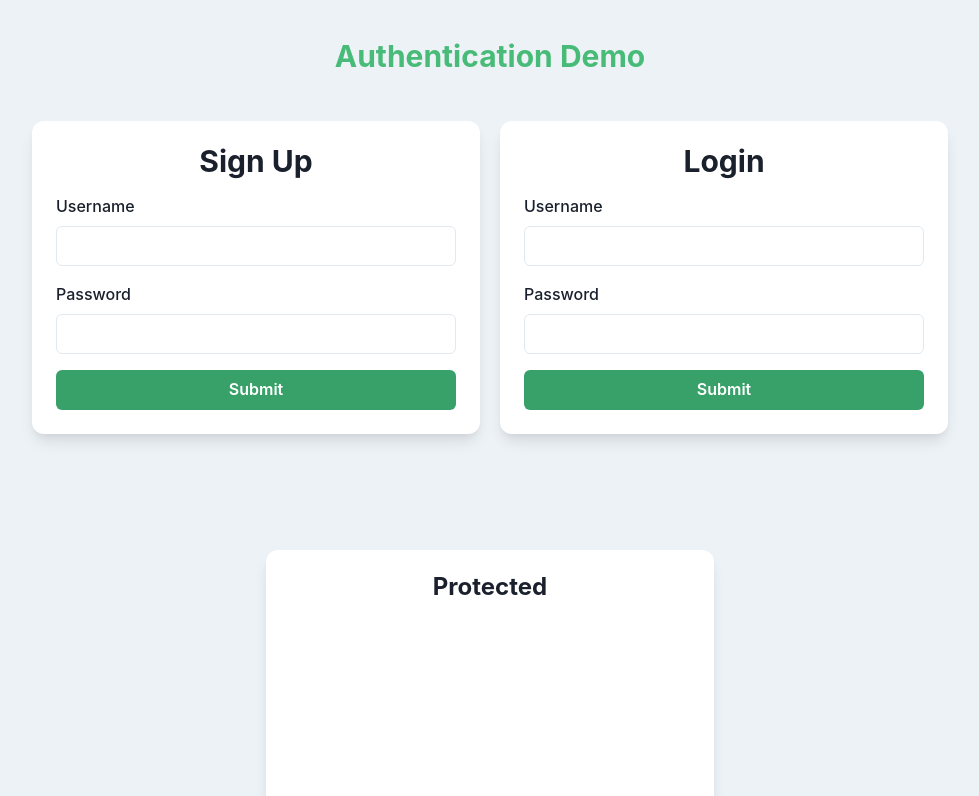
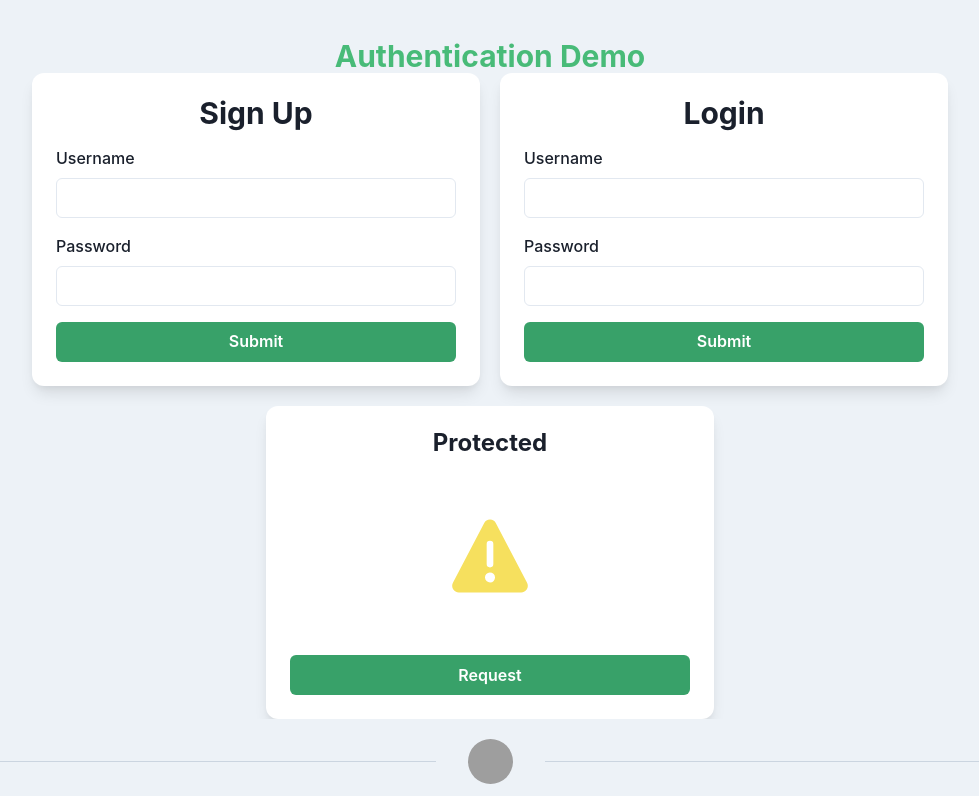
Before and after one commit to riyadh-dev/authentication-demo, a React (Create React App) app in the folder packages/client/: page / in a window 1280 px wide. Shown: the top 796 px of the page, without its empty margins (150-1129 px from the left). Built offline with nearby package versions, Linux system fonts and the light colour scheme; grey boxes are pictures that could not be loaded.

Commit message:
fix(client): fix no error display in some cases

```diff
--- a/packages/client/src/components/Login.tsx
+++ b/packages/client/src/components/Login.tsx
@@ -46,6 +46,9 @@ const Login = () => {
 		if (errMsg === 'wrong password or username') {
 			setError('username', { message: errMsg });
 			setError('password', { message: errMsg });
+		} else {
+			setError('username', { message: err.message });
+			setError('password', { message: err.message });
 		}
 	};
 
@@ -76,9 +79,12 @@ const Login = () => {
 				rounded='xl'
 				boxShadow='lg'
 				p={6}
-				my={12}
 			>
-				<Heading textAlign='center' lineHeight={1.1} fontSize={{ base: 'xl', md: '2xl' }}>
+				<Heading
+					textAlign='center'
+					lineHeight={1.1}
+					fontSize={{ base: 'xl', md: '2xl' }}
+				>
 					Login Successful
 				</Heading>
 				<CheckCircleIcon color='green.400' alignSelf='center' boxSize={20} />
@@ -100,13 +106,21 @@ const Login = () => {
 	};
 
 	return (
-		<Stack spacing={4} w='full' bg={formBg} rounded='xl' boxShadow='lg' p={6} my={12}>
-			<Heading textAlign='center' lineHeight={1.1} fontSize={{ base: '2xl', md: '3xl' }}>
+		<Stack spacing={4} w='full' bg={formBg} rounded='xl' boxShadow='lg' p={6}>
+			<Heading
+				textAlign='center'
+				lineHeight={1.1}
+				fontSize={{ base: '2xl', md: '3xl' }}
+			>
 				Login
 			</Heading>
 			<form onSubmit={handleSubmit(onSubmit)}>
 				<Stack spacing={4}>
-					<FormControl id='username' isInvalid={Boolean(errors.username)} isDisabled={isLoading}>
+					<FormControl
+						id='username'
+						isInvalid={Boolean(errors.username)}
+						isDisabled={isLoading}
+					>
 						<FormLabel>Username</FormLabel>
 						<Input
 							{...register('username', usernameValidationRules)}
@@ -115,7 +129,11 @@ const Login = () => {
 						/>
 						<FormErrorMessage>{errors.username?.message}</FormErrorMessage>
 					</FormControl>
-					<FormControl id='password' isInvalid={Boolean(errors.password)} isDisabled={isLoading}>
+					<FormControl
+						id='password'
+						isInvalid={Boolean(errors.password)}
+						isDisabled={isLoading}
+					>
 						<FormLabel>Password</FormLabel>
 						<Input
 							{...register('password', passwordValidationRules)}
--- a/packages/client/src/components/Protected.tsx
+++ b/packages/client/src/components/Protected.tsx
@@ -1,5 +1,11 @@
-import { CheckCircleIcon, WarningIcon } from '@chakra-ui/icons';
-import { Button, Flex, Heading, Text, useColorModeValue } from '@chakra-ui/react';
+import { CheckCircleIcon, WarningIcon, WarningTwoIcon } from '@chakra-ui/icons';
+import {
+	Button,
+	Flex,
+	Heading,
+	Text,
+	useColorModeValue,
+} from '@chakra-ui/react';
 import axios, { AxiosError, AxiosResponse } from 'axios';
 import React from 'react';
 import { useQuery } from 'react-query';
@@ -23,11 +29,12 @@ const protectedReq = async () => {
 };
 
 const Login = () => {
-	const { data, isLoading, isSuccess, isError, refetch, error, remove } = useQuery<
-		AxiosResponse,
-		AxiosError,
-		IProtectedRes
-	>('protected', protectedReq, { enabled: false });
+	const { data, isLoading, isSuccess, isError, refetch, error, remove } =
+		useQuery<AxiosResponse, AxiosError, IProtectedRes>(
+			'protected',
+			protectedReq,
+			{ enabled: false }
+		);
 
 	const onClick: React.MouseEventHandler<HTMLButtonElement> = () => {
 		remove();
@@ -44,22 +51,38 @@ const Login = () => {
 			alignItems='stretch'
 			direction='column'
 			w='full'
-			h='19.5em'
+			h='19.57em'
 			bg={formBg}
 			rounded='xl'
 			boxShadow='lg'
 			p={6}
-			my={12}
 		>
-			<Heading textAlign='center' lineHeight={1.1} fontSize={{ base: 'xl', md: '2xl' }}>
+			<Heading
+				textAlign='center'
+				lineHeight={1.1}
+				fontSize={{ base: 'xl', md: '2xl' }}
+			>
 				Protected
 			</Heading>
-			{isError && <WarningIcon color='red.400' alignSelf='center' boxSize={20} />}
-			{isSuccess && <CheckCircleIcon color='green.400' alignSelf='center' boxSize={20} />}
-			<Text textAlign='center' lineHeight={1.1} fontSize={{ base: 'xl', md: '2xl' }}>
-				{errMsg}
-				{data?.success}
-			</Text>
+			{isError && (
+				<WarningIcon color='red.400' alignSelf='center' boxSize={20} />
+			)}
+			{isSuccess && (
+				<CheckCircleIcon color='green.400' alignSelf='center' boxSize={20} />
+			)}
+			{!isError && !isSuccess && (
+				<WarningTwoIcon color='yellow.300' alignSelf='center' boxSize={20} />
+			)}
+			{(isError || isSuccess) && (
+				<Text
+					textAlign='center'
+					lineHeight={1.1}
+					fontSize={{ base: 'xl', md: '2xl' }}
+				>
+					{errMsg}
+					{data?.success}
+				</Text>
+			)}
 			<Button isLoading={isLoading} colorScheme='green' onClick={onClick}>
 				Request
 			</Button>
--- a/packages/client/src/components/SignUp.tsx
+++ b/packages/client/src/components/SignUp.tsx
@@ -35,7 +35,12 @@ const SignUp = () => {
 
 	const onError = (err: AxiosError) => {
 		const errMsg = err?.response?.data.error;
-		if (errMsg === 'username already used') setError('username', { message: errMsg });
+		if (errMsg === 'username already used')
+			setError('username', { message: errMsg });
+		else {
+			setError('username', { message: err.message });
+			setError('password', { message: err.message });
+		}
 	};
 
 	const { mutate, isLoading, isSuccess, reset } = useMutation<
@@ -65,9 +70,12 @@ const SignUp = () => {
 				rounded='xl'
 				boxShadow='lg'
 				p={6}
-				my={12}
 			>
-				<Heading textAlign='center' lineHeight={1.1} fontSize={{ base: 'xl', md: '2xl' }}>
+				<Heading
+					textAlign='center'
+					lineHeight={1.1}
+					fontSize={{ base: 'xl', md: '2xl' }}
+				>
 					Sign Up Successful
 				</Heading>
 				<CheckCircleIcon color='green.400' alignSelf='center' boxSize={20} />
@@ -88,13 +96,21 @@ const SignUp = () => {
 	};
 
 	return (
-		<Stack w='full' spacing={4} bg={formBg} rounded='xl' boxShadow='lg' p={6} my={12}>
-			<Heading textAlign='center' lineHeight={1.1} fontSize={{ base: '2xl', md: '3xl' }}>
+		<Stack w='full' spacing={4} bg={formBg} rounded='xl' boxShadow='lg' p={6}>
+			<Heading
+				textAlign='center'
+				lineHeight={1.1}
+				fontSize={{ base: '2xl', md: '3xl' }}
+			>
 				Sign Up
 			</Heading>
 			<form onSubmit={handleSubmit(onSubmit)}>
 				<Stack spacing={4}>
-					<FormControl id='username' isInvalid={Boolean(errors.username)} isDisabled={isLoading}>
+					<FormControl
+						id='username'
+						isInvalid={Boolean(errors.username)}
+						isDisabled={isLoading}
+					>
 						<FormLabel>Username</FormLabel>
 						<Input
 							{...register('username', usernameValidationRules)}
@@ -103,7 +119,11 @@ const SignUp = () => {
 						/>
 						<FormErrorMessage>{errors.username?.message}</FormErrorMessage>
 					</FormControl>
-					<FormControl id='password' isInvalid={Boolean(errors.password)} isDisabled={isLoading}>
+					<FormControl
+						id='password'
+						isInvalid={Boolean(errors.password)}
+						isDisabled={isLoading}
+					>
 						<FormLabel>Password</FormLabel>
 						<Input
 							{...register('password', passwordValidationRules)}
```
